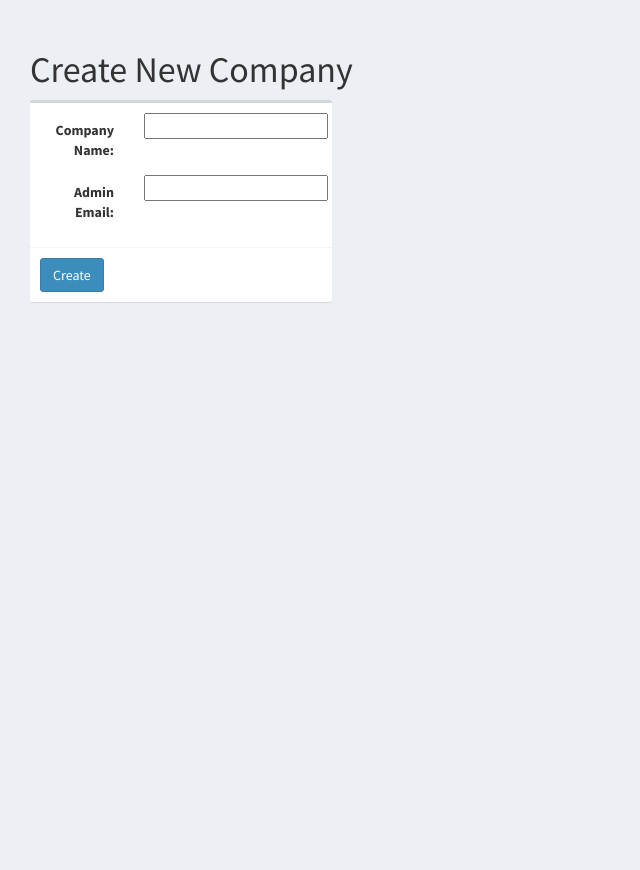
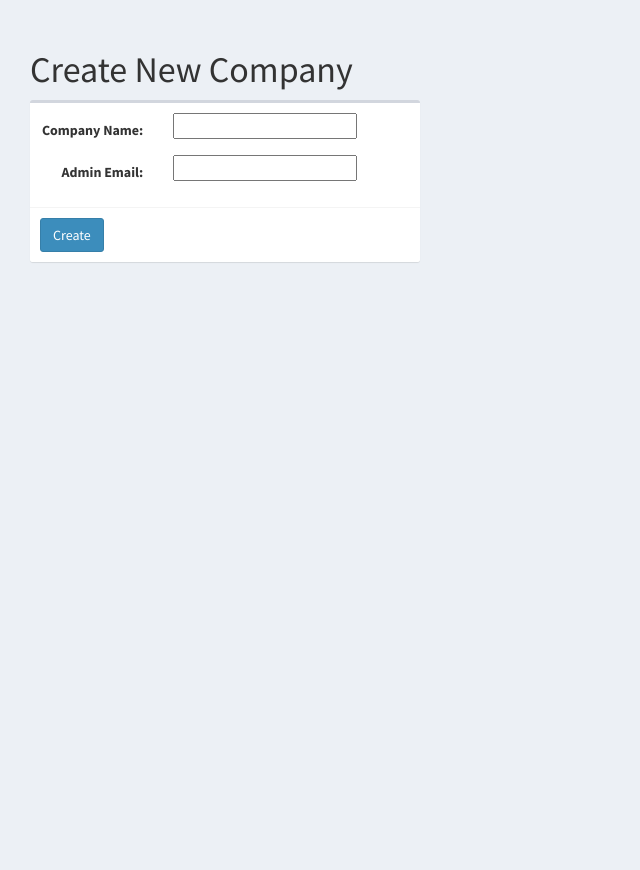
Before and after one commit to romanovskyj/fallball, a Django app: page /ui/resellers/1/new/ in a window 1280 px wide. Shown: the whole page, without its empty margins (0-640 px from the left). Run offline with Django 3.2, Linux system fonts and the light colour scheme; some libraries are stand-ins or nearby versions.

Commit message:
fast commit

```diff
--- a/filesharing/fs/filesharing/templates/ui/newcompany.html
+++ b/filesharing/fs/filesharing/templates/ui/newcompany.html
@@ -2,7 +2,7 @@
 
 {% block content %}
 <h1>Create New Company</h1>
-<div class="box" style="width:302px">
+<div class="box" style="width:390px">
     <form class="form-horizontal" method="POST" action="/ui/resellers/{{resellerId}}/new/">
         {% csrf_token %}
         {{ form.resellerId }}
```
